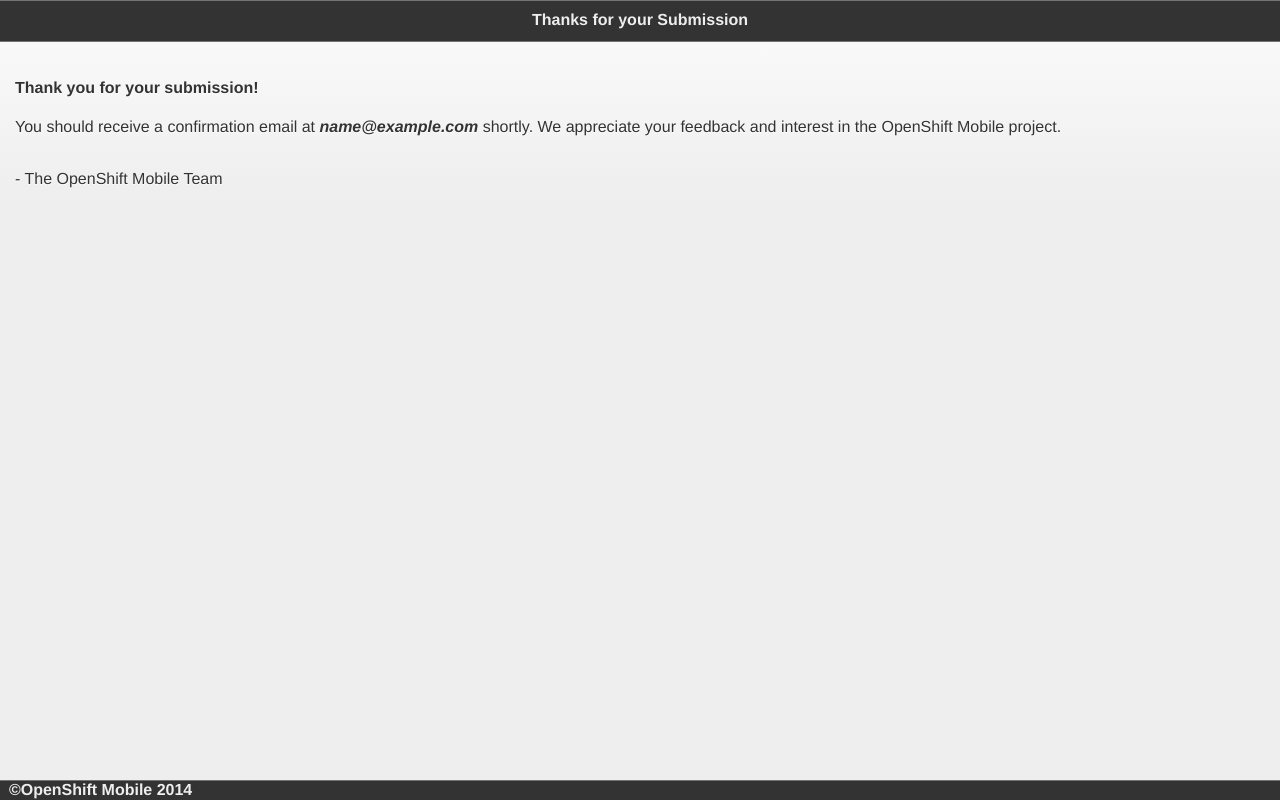
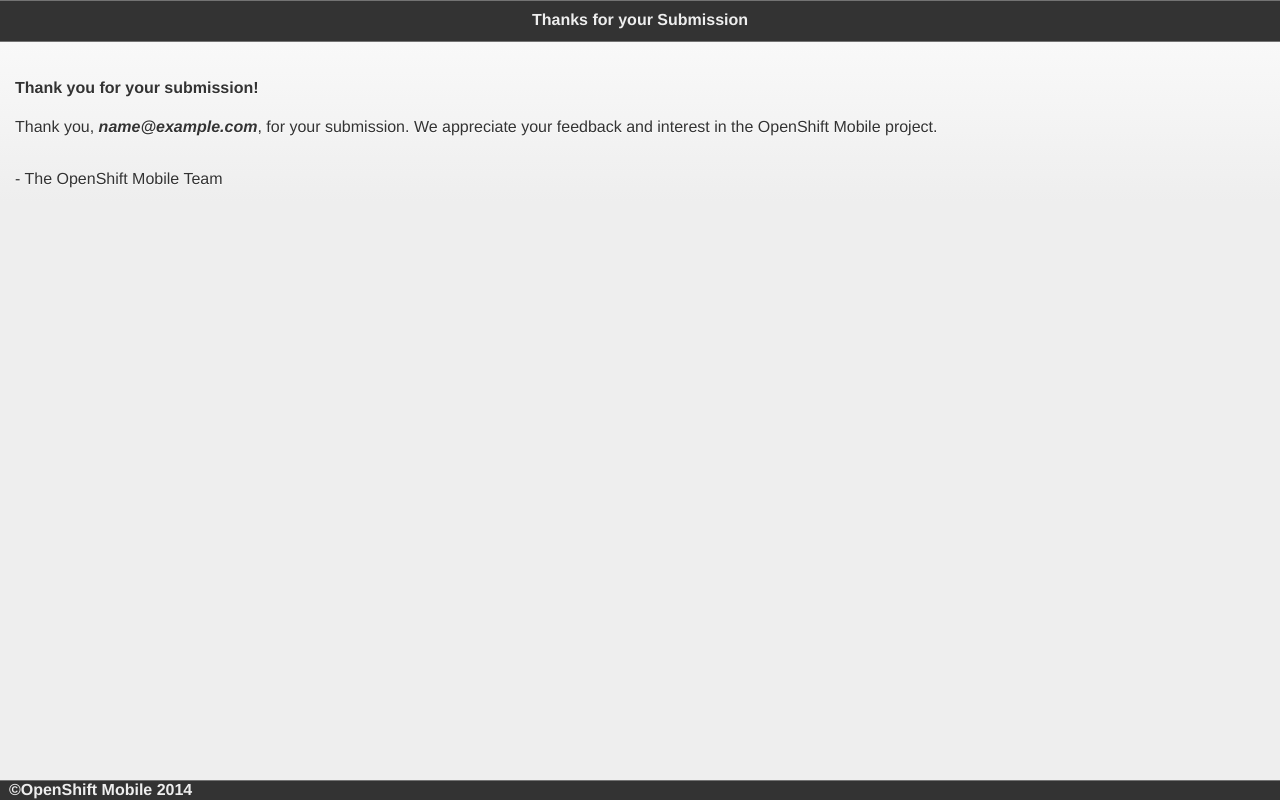
Before and after one commit to OpenShiftMobile/openshift-mobile-app-demo, a Django app: template wsgi/osmdemo/templates/questionnaire/thanks.html in a window 1280 px wide. Run offline with Django 3.2, Linux system fonts and the light colour scheme; tables that the repository leaves empty hold one stand-in row (values such as "Sample post"); the template is opened without the code that fills it: values that come from a table or form of the project are taken from there, most other values are stand-ins (such as "Sample title", 1, 10 or a date in 2020).

Commit message:
changed thanks page

```diff
--- a/wsgi/osmdemo/templates/questionnaire/thanks.html
+++ b/wsgi/osmdemo/templates/questionnaire/thanks.html
@@ -19,7 +19,7 @@
 			<div data-role="content" data-theme="a">
 				<h4>Thank you for your submission!</h4>
 				<p>
-					You should receive a confirmation email at <b><i>{{ email }}</i></b> shortly. We appreciate your feedback and interest in the OpenShift Mobile project.
+					Thank you, <b><i>{{ email }}</i></b>, for your submission. We appreciate your feedback and interest in the OpenShift Mobile project.
 				</p>
 				<br/>
 				<div>- The OpenShift Mobile Team</div>
```
